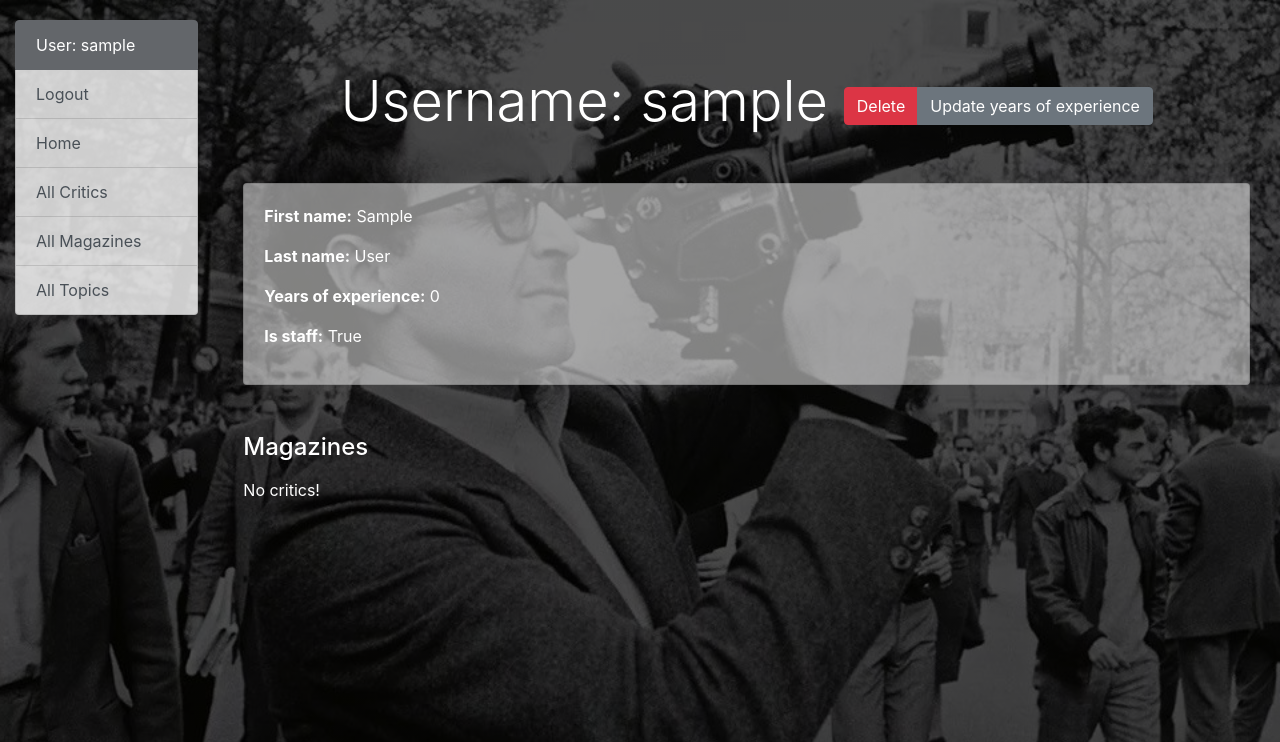
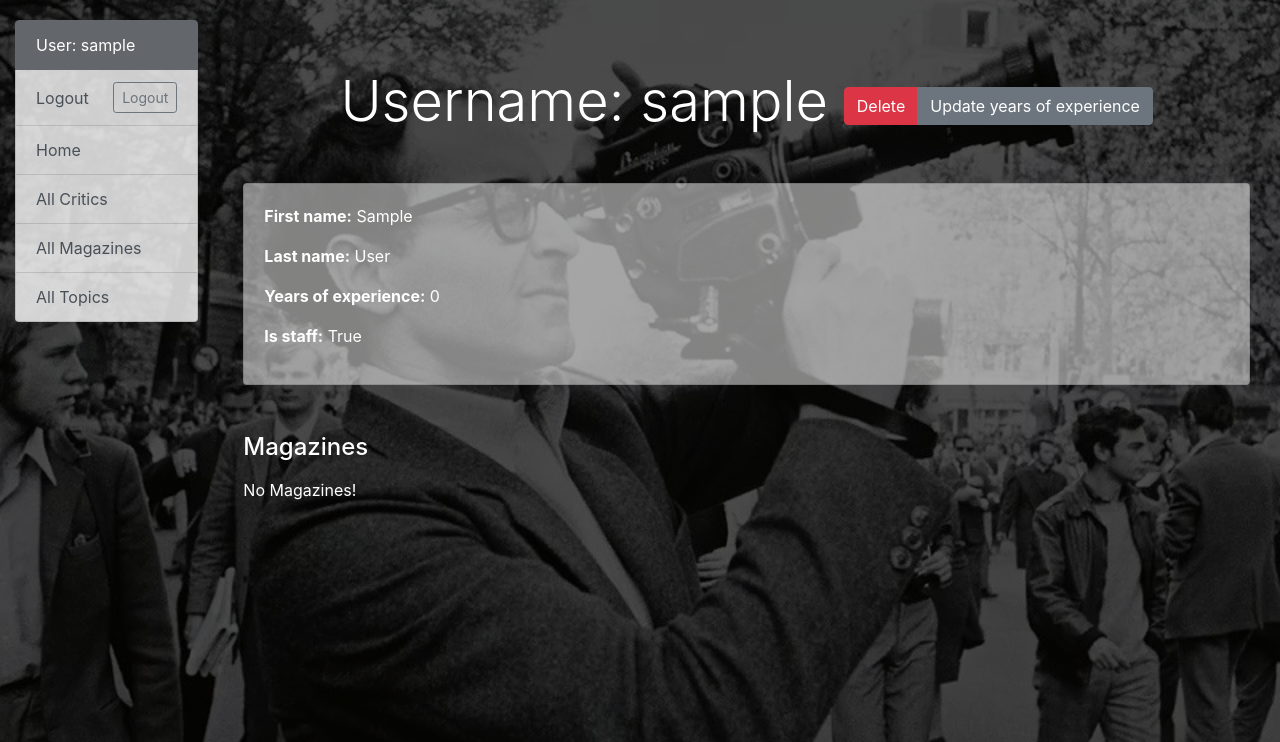
Before and after one commit to EugeneProtsenko/movie-magazines-project, a Django app: page /critics/1/ in a window 1280 px wide. Shown: the top 742 px of the page. Run offline with Django 5.2, Linux system fonts and the light colour scheme; the visitor is signed in with stand-in values (Sample User, id 1); data comes from the database, SQL or seed files in the repository; data that the repository does not hold is empty.

Commit message:
modified templates

```diff
--- a/templates/includes/sidebar.html
+++ b/templates/includes/sidebar.html
@@ -6,11 +6,15 @@
       <a href="{{ user.get_absolute_url }}" class="list-group-item list-group-item-action active grey-link">
         User: {{ user.get_username }}
       </a>
-      <a href="{% url 'logout' %}?next={{request.path}}" class="list-group-item list-group-item-action">Logout</a>
+      <form action="{% url 'logout' %}" method="POST" class="list-group-item list-group-item-action d-flex justify-content-between align-items-center">
+        {% csrf_token %}
+        <input type="hidden" name="next" value="{{ request.path }}">
+        <span>Logout</span>
+        <button type="submit" class="btn btn-sm btn-outline-secondary">Logout</button>
+      </form>
     {% else %}
       <a href="{% url 'login' %}?next={{request.path}}" class="list-group-item list-group-item-action">Login</a>
     {% endif %}
-
     <a href="{% url 'movie_magazine:index' %}" class="list-group-item list-group-item-action">Home</a>
     <a href="{% url 'movie_magazine:critic-list' %}" class="list-group-item list-group-item-action">All Critics</a>
     <a href="{% url 'movie_magazine:magazine-list' %}" class="list-group-item list-group-item-action">All Magazines</a>
--- a/templates/movie_magazine/critic_detail.html
+++ b/templates/movie_magazine/critic_detail.html
@@ -31,7 +31,7 @@
           </div>
         </div>
       {% empty %}
-        <p class="mt-3">No critics!</p>
+        <p class="mt-3">No Magazines!</p>
       {% endfor %}
     </div>
   </div>
```
